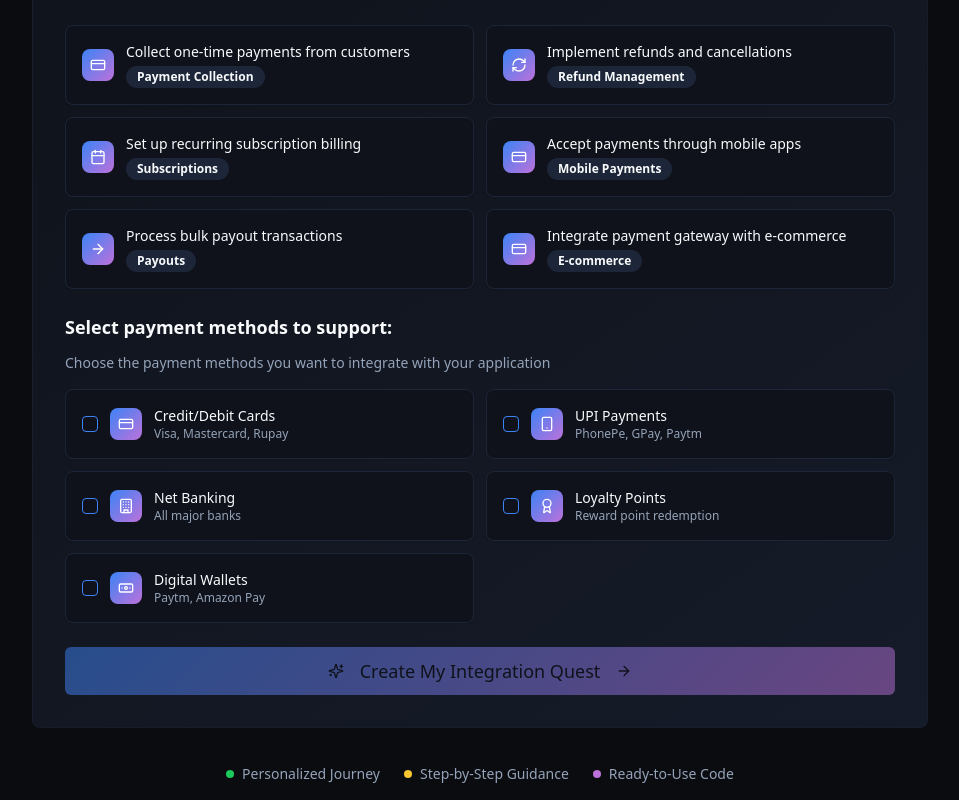
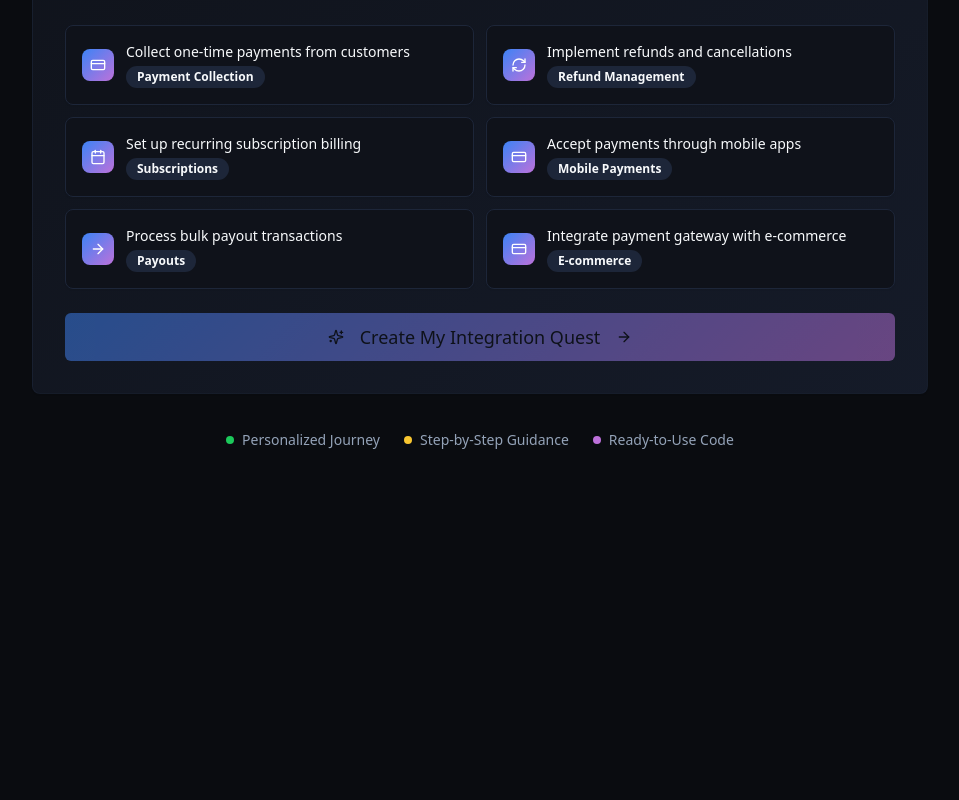
Before and after one commit to SatyaDileep/pine-api-adventures, a React (Vite) app: page / in a window 1280 px wide. Shown: the part 500-1300 px from the top of the page, without its empty margins (160-1119 px from the left). After the commit the page ends 966 px from the top, so only its background shows below. Built offline with nearby package versions, Linux system fonts and the light colour scheme.

Commit message:
Reverted to commit c270afc95a17307b2314be0dab24d631f731984a

```diff
--- a/src/components/BusinessIntentCapture.tsx
+++ b/src/components/BusinessIntentCapture.tsx
@@ -3,11 +3,10 @@ import { Card } from "@/components/ui/card";
 import { Button } from "@/components/ui/button";
 import { Textarea } from "@/components/ui/textarea";
 import { Badge } from "@/components/ui/badge";
-import { Checkbox } from "@/components/ui/checkbox";
-import { Target, Sparkles, ArrowRight, CreditCard, RefreshCw, Calendar, Smartphone, Banknote, Award, Building } from "lucide-react";
+import { Target, Sparkles, ArrowRight, CreditCard, RefreshCw, Calendar } from "lucide-react";
 
 interface BusinessIntentCaptureProps {
-  onIntentSubmit: (intent: string, paymentMethods: string[]) => void;
+  onIntentSubmit: (intent: string) => void;
 }
 
 const suggestedIntents = [
@@ -43,57 +42,15 @@ const suggestedIntents = [
   }
 ];
 
-const paymentMethods = [
-  {
-    id: "card",
-    name: "Credit/Debit Cards",
-    description: "Visa, Mastercard, Rupay",
-    icon: CreditCard
-  },
-  {
-    id: "upi",
-    name: "UPI Payments",
-    description: "PhonePe, GPay, Paytm",
-    icon: Smartphone
-  },
-  {
-    id: "netbanking",
-    name: "Net Banking",
-    description: "All major banks",
-    icon: Building
-  },
-  {
-    id: "points",
-    name: "Loyalty Points",
-    description: "Reward point redemption",
-    icon: Award
-  },
-  {
-    id: "wallet",
-    name: "Digital Wallets",
-    description: "Paytm, Amazon Pay",
-    icon: Banknote
-  }
-];
-
 const BusinessIntentCapture = ({ onIntentSubmit }: BusinessIntentCaptureProps) => {
   const [intent, setIntent] = useState("");
   const [selectedSuggestion, setSelectedSuggestion] = useState<string | null>(null);
-  const [selectedPaymentMethods, setSelectedPaymentMethods] = useState<string[]>([]);
 
   const handleSubmit = () => {
     const finalIntent = selectedSuggestion || intent;
-    if (finalIntent.trim() && selectedPaymentMethods.length > 0) {
-      onIntentSubmit(finalIntent, selectedPaymentMethods);
+    if (finalIntent.trim()) {
+      onIntentSubmit(finalIntent);
     }
-  };
-
-  const handlePaymentMethodToggle = (methodId: string) => {
-    setSelectedPaymentMethods(prev =>
-      prev.includes(methodId)
-        ? prev.filter(id => id !== methodId)
-        : [...prev, methodId]
-    );
   };
 
   const handleSuggestionClick = (suggestion: string) => {
@@ -170,54 +127,9 @@ const BusinessIntentCapture = ({ onIntentSubmit }: BusinessIntentCaptureProps) =
               })}
             </div>
 
-            <div className="space-y-4">
-              <div>
-                <label className="text-lg font-semibold mb-3 block">
-                  Select payment methods to support:
-                </label>
-                <p className="text-sm text-muted-foreground mb-4">
-                  Choose the payment methods you want to integrate with your application
-                </p>
-              </div>
-
-              <div className="grid md:grid-cols-2 gap-3">
-                {paymentMethods.map((method) => {
-                  const Icon = method.icon;
-                  const isSelected = selectedPaymentMethods.includes(method.id);
-
-                  return (
-                    <Card
-                      key={method.id}
-                      className={`p-4 cursor-pointer transition-all duration-200 hover:shadow-md ${
-                        isSelected
-                          ? 'bg-quest-success/10 border-quest-success/50'
-                          : 'hover:bg-secondary/50'
-                      }`}
-                      onClick={() => handlePaymentMethodToggle(method.id)}
-                    >
-                      <div className="flex items-center gap-3">
-                        <Checkbox
-                          checked={isSelected}
-                          onChange={() => handlePaymentMethodToggle(method.id)}
-                          className="pointer-events-none"
-                        />
-                        <div className="w-8 h-8 bg-gradient-primary rounded-lg flex items-center justify-center">
-                          <Icon className="w-4 h-4 text-white" />
-                        </div>
-                        <div className="flex-1">
-                          <div className="text-sm font-medium">{method.name}</div>
-                          <div className="text-xs text-muted-foreground">{method.description}</div>
-                        </div>
-                      </div>
-                    </Card>
-                  );
-                })}
-              </div>
-            </div>
-
             <Button
               onClick={handleSubmit}
-              disabled={!intent.trim() || selectedPaymentMethods.length === 0}
+              disabled={!intent.trim()}
               className="w-full bg-gradient-primary hover:opacity-90 text-lg py-6"
               size="lg"
             >
--- a/src/pages/Index.tsx
+++ b/src/pages/Index.tsx
@@ -10,7 +10,6 @@ import { Trophy, Star, PartyPopper } from "lucide-react";
 
 const Index = () => {
   const [businessIntent, setBusinessIntent] = useState<string>("");
-  const [paymentMethods, setPaymentMethods] = useState<string[]>([]);
   const [selectedLanguage, setSelectedLanguage] = useState<string>("");
   const [currentQuestIndex, setCurrentQuestIndex] = useState(0);
   const [completedQuests, setCompletedQuests] = useState<string[]>([]);
@@ -22,9 +21,8 @@ const Index = () => {
   const totalXp = currentQuests.reduce((sum, quest) => sum + quest.xpReward, 0);
   const isQuestComplete = currentQuestIndex >= currentQuests.length;
 
-  const handleIntentSubmit = (intent: string, methods: string[]) => {
+  const handleIntentSubmit = (intent: string) => {
     setBusinessIntent(intent);
-    setPaymentMethods(methods);
   };
 
   const handleLanguageSelect = (language: string) => {
@@ -65,7 +63,6 @@ const Index = () => {
 
   const resetQuest = () => {
     setBusinessIntent("");
-    setPaymentMethods([]);
     setSelectedLanguage("");
     setCurrentQuestIndex(0);
     setCompletedQuests([]);
```
